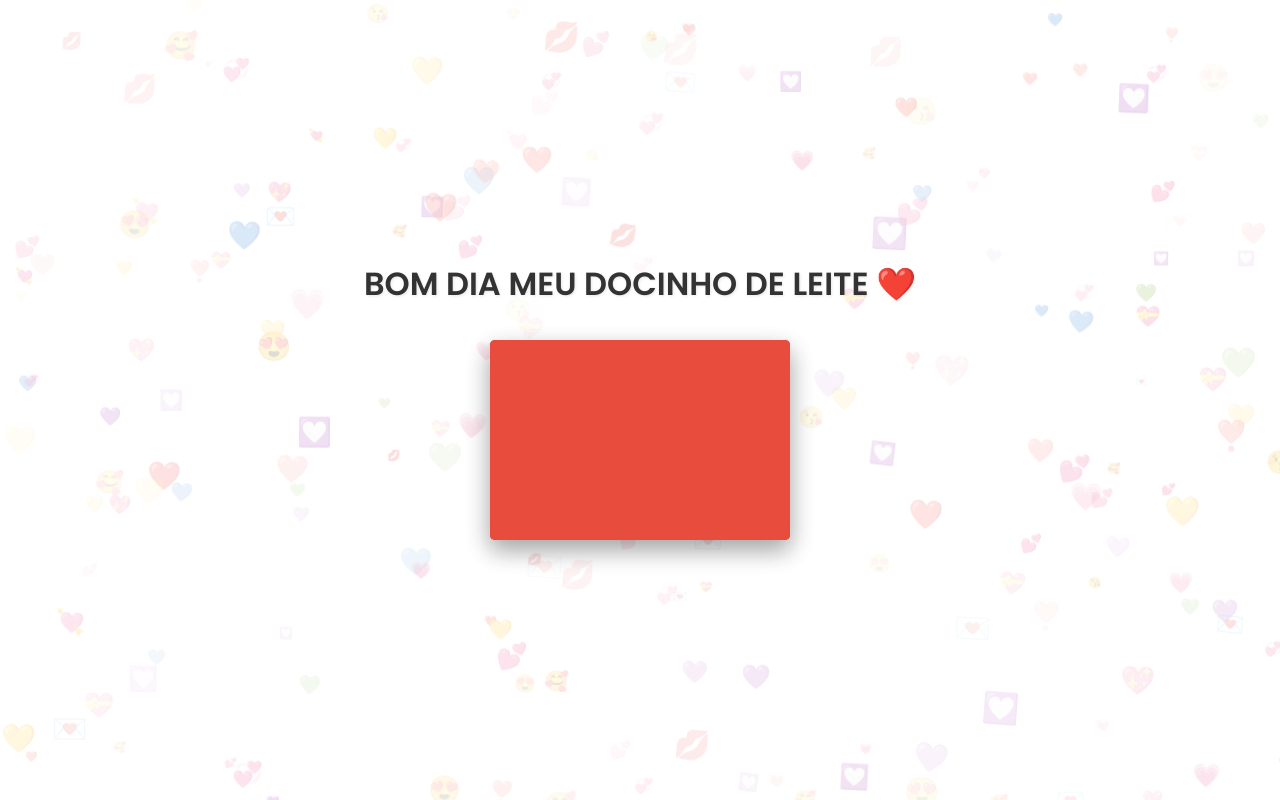
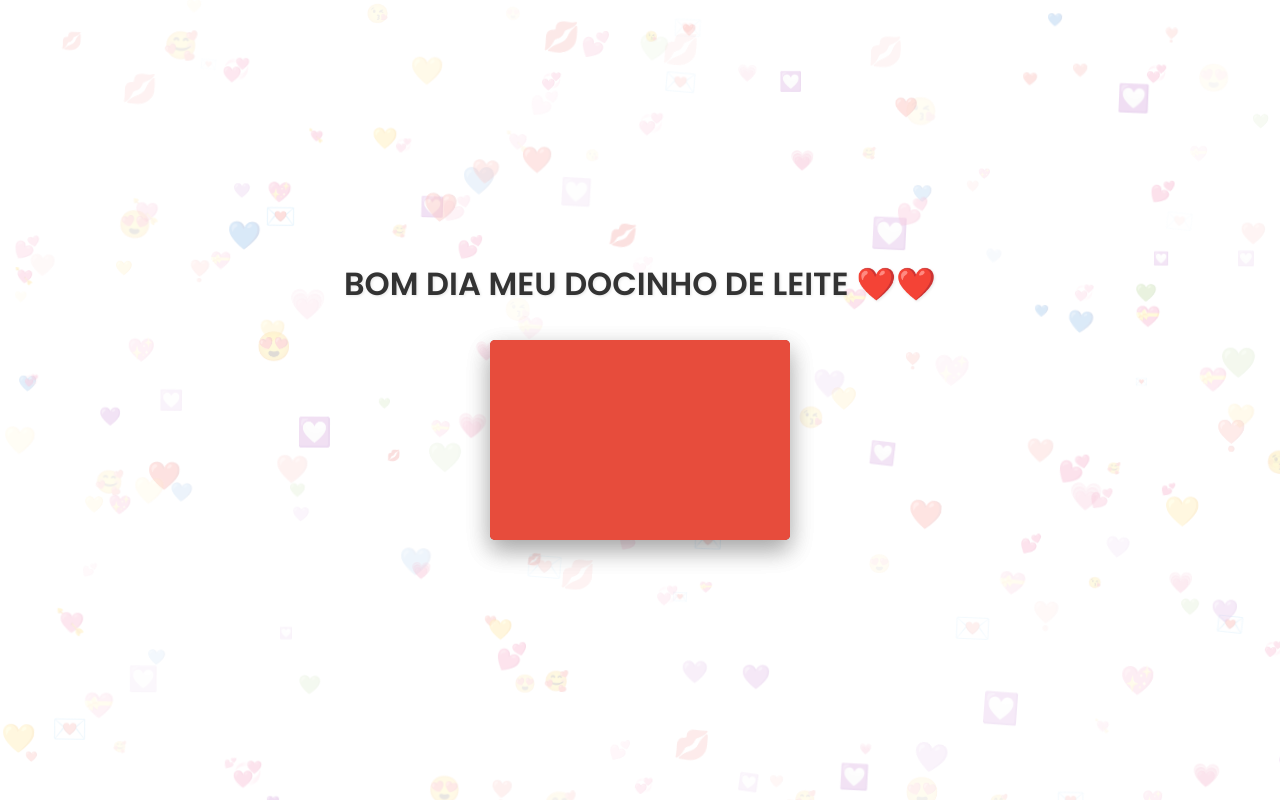
Before and after one commit to caioroodrigues/CARTINHA, a plain HTML site: page index.html in a window 1280 px wide. Drawn offline with Linux system fonts and the light colour scheme.

Commit message:
melhoria23

```diff
--- a/index.html
+++ b/index.html
@@ -11,7 +11,7 @@
     <div class="emoji-background"></div>
 
     <div class="container">
-        <h1 class="title">BOM DIA MEU DOCINHO DE LEITE ❤️</h1>
+        <h1 class="title">BOM DIA MEU DOCINHO DE LEITE ❤️❤️</h1>
 
         <div class="envelope" id="envelope">
             <div class="envelope-front"></div>
```
